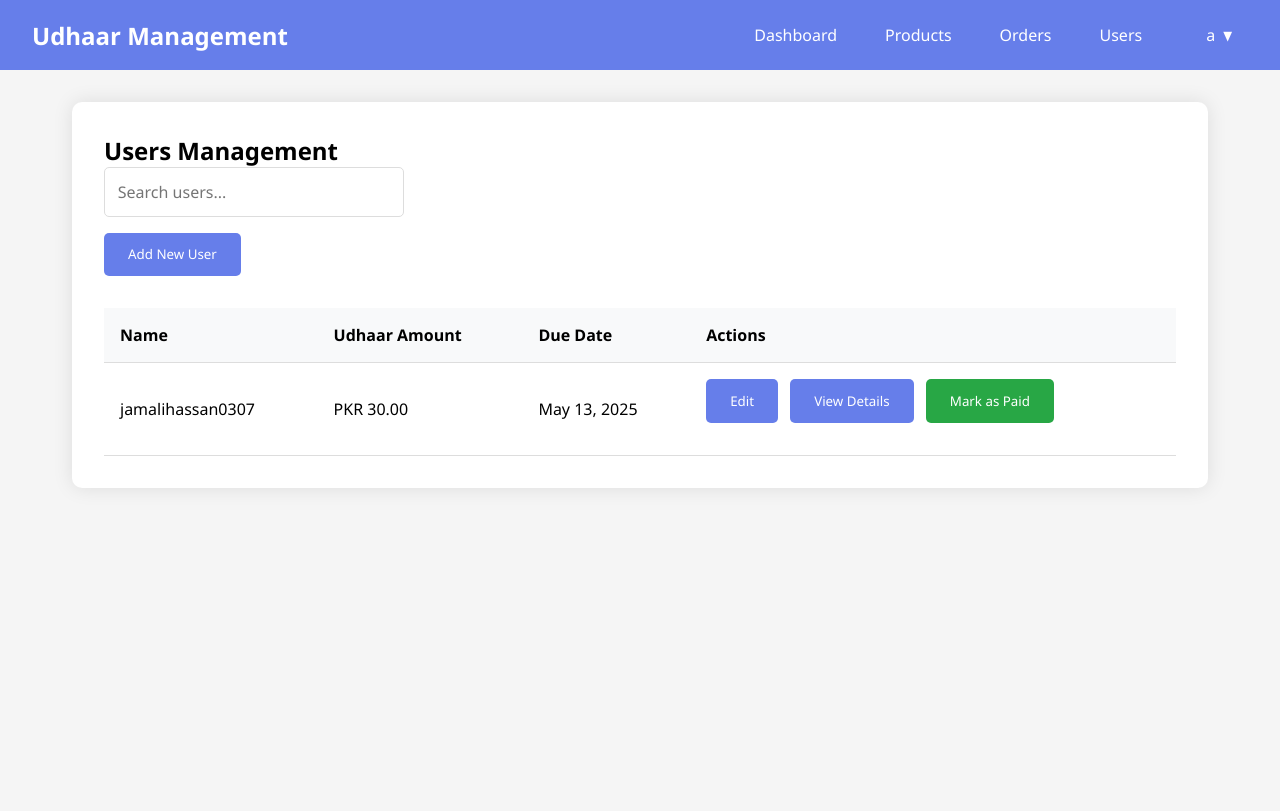
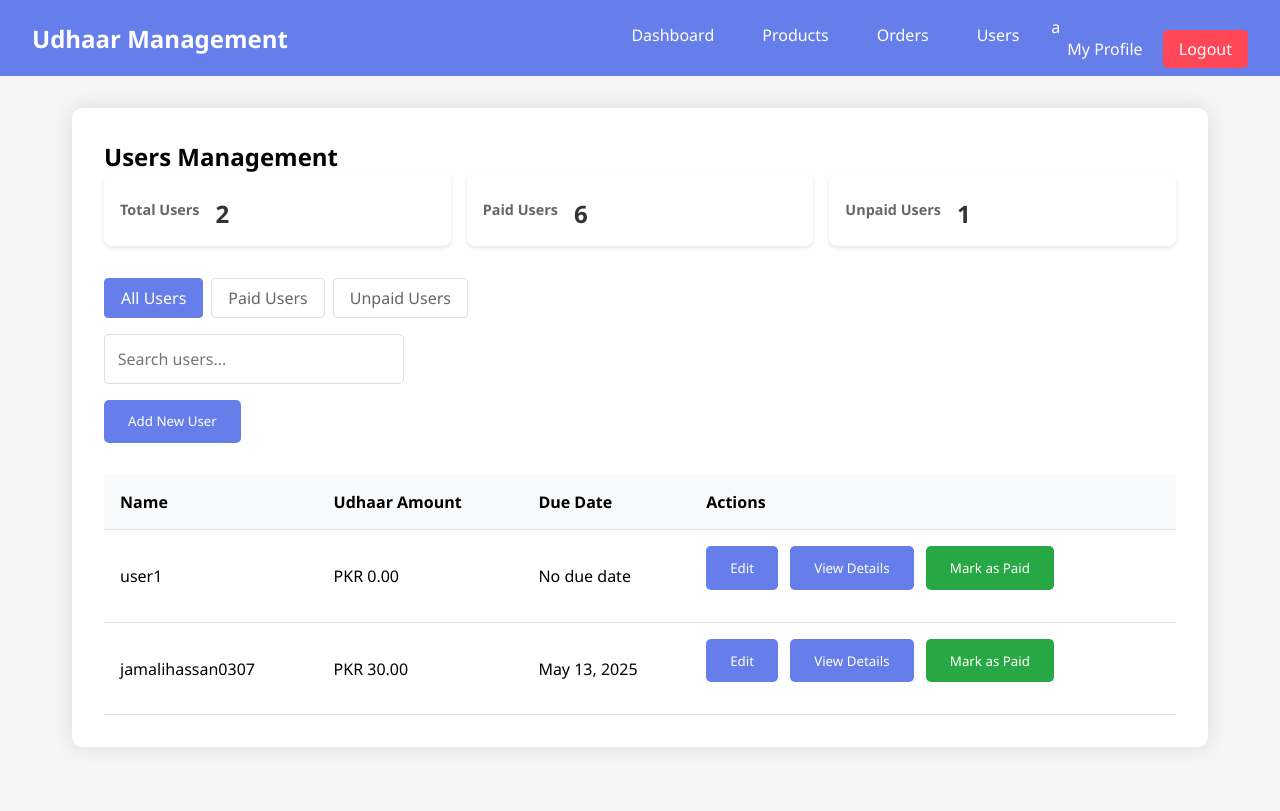
Before and after one commit to jamalihassan0307/django_supermarket, a Django app: page /users/ in a window 1280 px wide. Before the commit the page ends 456 px from the top, so only its background shows below. Run offline with Django 5.2, Linux system fonts and the light colour scheme; a user stored in the database is signed in; data comes from the database, SQL or seed files in the repository; both versions use the stored data as it was after the commit.

Commit message:
Implement user filtering and statistics in users view. Updated views.py to allow filtering of users by payment status and added user statistics to the context. Enhanced users.html to display total, paid, and unpaid user counts, along with filter buttons for improved user management experience.

```diff
--- a/myapp/templates/myapp/users.html
+++ b/myapp/templates/myapp/users.html
@@ -5,6 +5,30 @@
 {% block content %}
 <section id="users" class="section">
   <h2>Users Management</h2>
+
+  <!-- User Stats -->
+  <div class="user-stats">
+    <div class="stat-card">
+      <h3>Total Users</h3>
+      <p>{{ total_users }}</p>
+    </div>
+    <div class="stat-card">
+      <h3>Paid Users</h3>
+      <p>{{ paid_users }}</p>
+    </div>
+    <div class="stat-card">
+      <h3>Unpaid Users</h3>
+      <p>{{ unpaid_users }}</p>
+    </div>
+  </div>
+
+  <!-- Filter Buttons -->
+  <div class="filter-buttons">
+    <a href="?filter=all" class="filter-btn {% if current_filter == 'all' %}active{% endif %}">All Users</a>
+    <a href="?filter=paid" class="filter-btn {% if current_filter == 'paid' %}active{% endif %}">Paid Users</a>
+    <a href="?filter=unpaid" class="filter-btn {% if current_filter == 'unpaid' %}active{% endif %}">Unpaid Users</a>
+  </div>
+
   <div class="search-container">
     <input
       type="text"
@@ -29,9 +53,13 @@
         <td>PKR {{ user.udhaar }}</td>
         <td>{{ user.due_date|default:"No due date" }}</td>
         <td>
+          {% if can_change_user %}
           <button onclick="editUser({{ user.id }})" class="action-btn">Edit</button>
+          {% endif %}
           <button onclick="viewUserDetails({{ user.id }})" class="action-btn">View Details</button>
+          {% if can_change_user %}
           <button onclick="markAsPaid({{ user.id }})" class="action-btn paid-btn">Mark as Paid</button>
+          {% endif %}
         </td>
       </tr>
       {% endfor %}
@@ -59,7 +87,7 @@
         <input type="password" id="userPassword" name="password" required />
       </div>
       <div class="input-group">
-        <label for="userUdhaar">Initial Udhaar Amount</label>
+        <label for="userUdhaar">Udhaar Amount</label>
         <input type="number" id="userUdhaar" name="udhaar" min="0" step="0.01" value="0" required />
       </div>
       <div class="input-group">
@@ -73,6 +101,65 @@
     </form>
   </div>
 </div>
+{% endblock %}
+
+{% block extra_css %}
+<style>
+.user-stats {
+  display: flex;
+  justify-content: space-between;
+  margin-bottom: 2rem;
+  gap: 1rem;
+}
+
+.stat-card {
+  background: white;
+  padding: 1rem;
+  border-radius: 8px;
+  box-shadow: 0 2px 4px rgba(0,0,0,0.1);
+  flex: 1;
+  text-align: center;
+}
+
+.stat-card h3 {
+  margin: 0;
+  color: #666;
+  font-size: 0.9rem;
+}
+
+.stat-card p {
+  margin: 0.5rem 0 0;
+  font-size: 1.5rem;
+  font-weight: bold;
+  color: #333;
+}
+
+.filter-buttons {
+  margin-bottom: 1rem;
+  display: flex;
+  gap: 0.5rem;
+}
+
+.filter-btn {
+  padding: 0.5rem 1rem;
+  border: 1px solid #ddd;
+  border-radius: 4px;
+  background: white;
+  color: #666;
+  text-decoration: none;
+  transition: all 0.3s ease;
+}
+
+.filter-btn:hover {
+  background: #f8f9fa;
+}
+
+.filter-btn.active {
+  background: #667eea;
+  color: white;
+  border-color: #667eea;
+}
+</style>
 {% endblock %}
 
 {% block extra_js %}
@@ -116,12 +203,12 @@ function handleFormSubmit(event) {
     due_date: dueDate
   };
 
-  // Check if we're editing (form has action attribute) or creating new user
+  // Check if we're editing (form has data-edit-url attribute) or creating new user
   const form = document.getElementById("userForm");
   const url = form.getAttribute("data-edit-url") || '/api/users/';
   const method = form.getAttribute("data-edit-url") ? 'PATCH' : 'POST';
 
-  // Remove password from data if editing
+  // Remove password and email from data if editing
   if (method === 'PATCH') {
     delete formData.password;
     delete formData.email;
@@ -136,13 +223,12 @@ function handleFormSubmit(event) {
     body: JSON.stringify(formData)
   })
   .then(response => {
-    if (response.ok) {
-      window.location.reload();
-    } else {
+    if (!response.ok) {
       return response.json().then(data => {
         throw new Error(data.error || 'Failed to save user');
       });
     }
+    window.location.reload();
   })
   .catch(error => {
     alert('Error: ' + error.message);
@@ -151,14 +237,19 @@ function handleFormSubmit(event) {
 
 function editUser(userId) {
   fetch(`/api/users/${userId}/`)
-    .then(response => response.json())
+    .then(response => {
+      if (!response.ok) {
+        throw new Error('Failed to fetch user details');
+      }
+      return response.json();
+    })
     .then(user => {
       document.getElementById("userModalTitle").textContent = "Edit User";
       document.getElementById("userName").value = user.name;
       document.getElementById("userUdhaar").value = user.udhaar;
       document.getElementById("userDueDate").value = user.due_date || '';
 
-      // Set the form's data-edit-url attribute instead of action
+      // Set the form's data-edit-url attribute
       const form = document.getElementById("userForm");
       form.setAttribute("data-edit-url", `/api/users/${userId}/`);
 
@@ -167,6 +258,9 @@ function editUser(userId) {
       // Hide email and password fields for editing
       document.getElementById("userEmail").parentElement.style.display = "none";
       document.getElementById("userPassword").parentElement.style.display = "none";
+    })
+    .catch(error => {
+      alert('Error: ' + error.message);
     });
 }
 
@@ -192,6 +286,9 @@ function viewUserDetails(userId) {
       }
 
       alert(details);
+    })
+    .catch(error => {
+      alert('Error: ' + error.message);
     });
 }
 
@@ -209,11 +306,13 @@ function markAsPaid(userId) {
     body: JSON.stringify({ udhaar: 0, due_date: null })
   })
   .then(response => {
-    if (response.ok) {
-      window.location.reload();
-    } else {
-      alert('Error updating payment status');
+    if (!response.ok) {
+      throw new Error('Failed to update payment status');
     }
+    window.location.reload();
+  })
+  .catch(error => {
+    alert('Error: ' + error.message);
   });
 }
 
--- a/myapp/views.py
+++ b/myapp/views.py
@@ -161,15 +161,30 @@ def users(request):
         return render(request, 'myapp/permission_denied.html')
 
     can_add_user = True  # Both admin and entry operators can add users
-    can_change_user = request.user.role == 'admin'  # Only admin can modify users
+    can_change_user = request.user.role == 'admin' or request.user.role == 'entry_operator'  # Allow entry operators to modify users
     can_delete_user = request.user.role == 'admin'  # Only admin can delete users
 
-    users = User.objects.filter(udhaar__gt=0)
+    # Get filter parameter
+    filter_type = request.GET.get('filter', 'all')
+
+    # Apply filters
+    if filter_type == 'paid':
+        users = User.objects.filter(udhaar=0)
+    elif filter_type == 'unpaid':
+        users = User.objects.filter(udhaar__gt=0)
+    else:  # 'all'
+        users = User.objects.all()
+        users = users.filter(role='user')
+
     context = {
         'users': users,
         'can_add_user': can_add_user,
         'can_change_user': can_change_user,
         'can_delete_user': can_delete_user,
+        'current_filter': filter_type,
+        'total_users': users.count(),
+        'paid_users': User.objects.filter(udhaar=0).count(),
+        'unpaid_users': User.objects.filter(udhaar__gt=0).count(),
     }
     return render(request, 'myapp/users.html', context)
 
```
Also changed, not shown: db.sqlite3.
